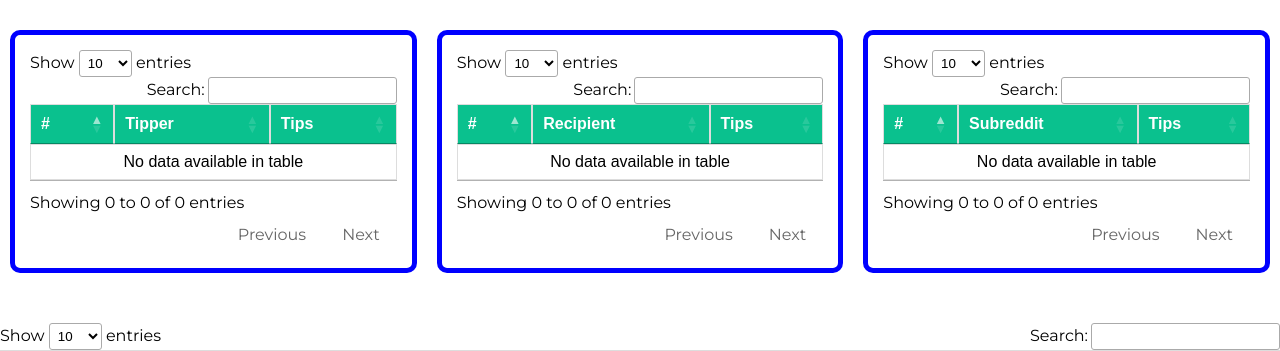
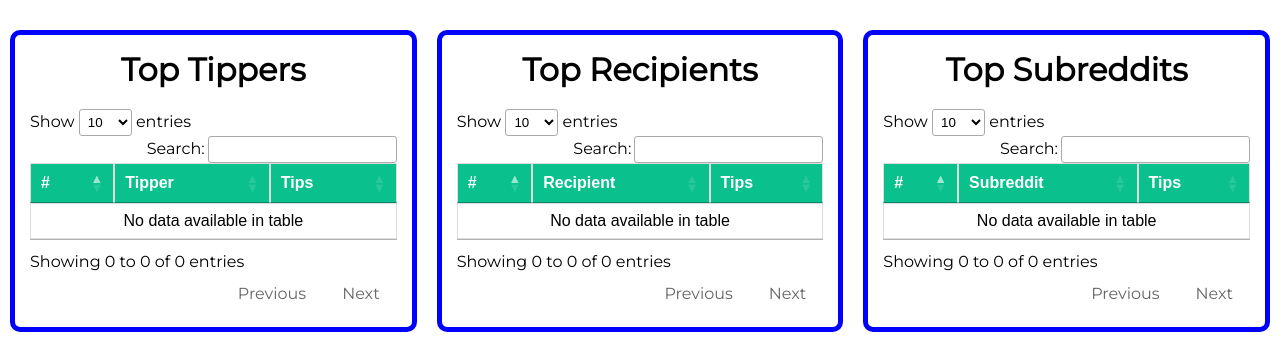
Before and after one commit to roovyshapiro/chaintip_stats, a Django app: template ChaintipStats/reddit_tips/templates/reddit_tips/reddit_tips.html in a window 1280 px wide. Shown: the part 247-598 px from the top of the page. Run offline with Django 3.2, Linux system fonts and the light colour scheme; the template is opened without the code that fills it, so the values that code supplies are empty; parts of the project's set-up code (start-up, migrations or seed data) failed here and were passed over; some libraries are stand-ins or nearby versions.

Commit message:
Added title to tables

```diff
--- a/ChaintipStats/reddit_tips/static/reddit_tips/style.css
+++ b/ChaintipStats/reddit_tips/static/reddit_tips/style.css
@@ -44,3 +44,10 @@ body{
   border: 5px solid blue;
   border-radius: 10px;
 }
+
+.table_title{
+  text-align: center;
+  font-weight: bold;
+  font-size: xx-large;
+  padding-bottom: 20px;
+}
--- a/ChaintipStats/reddit_tips/templates/reddit_tips/reddit_tips.html
+++ b/ChaintipStats/reddit_tips/templates/reddit_tips/reddit_tips.html
@@ -34,6 +34,7 @@
         </div>
         <div id = "all_table_divs">
             <div id = "tipper_table_div" class="stat_table_div">
+                <p class = "table_title">Top Tippers</p>
                 <table id="all_tipper_table" class="data_table base_table_style">
                     <thead>
                         <tr>
@@ -54,6 +55,7 @@
                 </table>
             </div>
             <div id = "receiver_table_div" class="stat_table_div">
+                <p class = "table_title">Top Recipients</p>
                 <table id="all_receiver_table" class="data_table base_table_style">
                     <thead>
                         <tr>
@@ -74,6 +76,7 @@
                 </table>
             </div>
             <div id = "sub_table_div" class="stat_table_div">
+                <p class = "table_title">Top Subreddits</p>
                 <table id="all_sub_table" class="data_table base_table_style">
                     <thead>
                         <tr>
```
